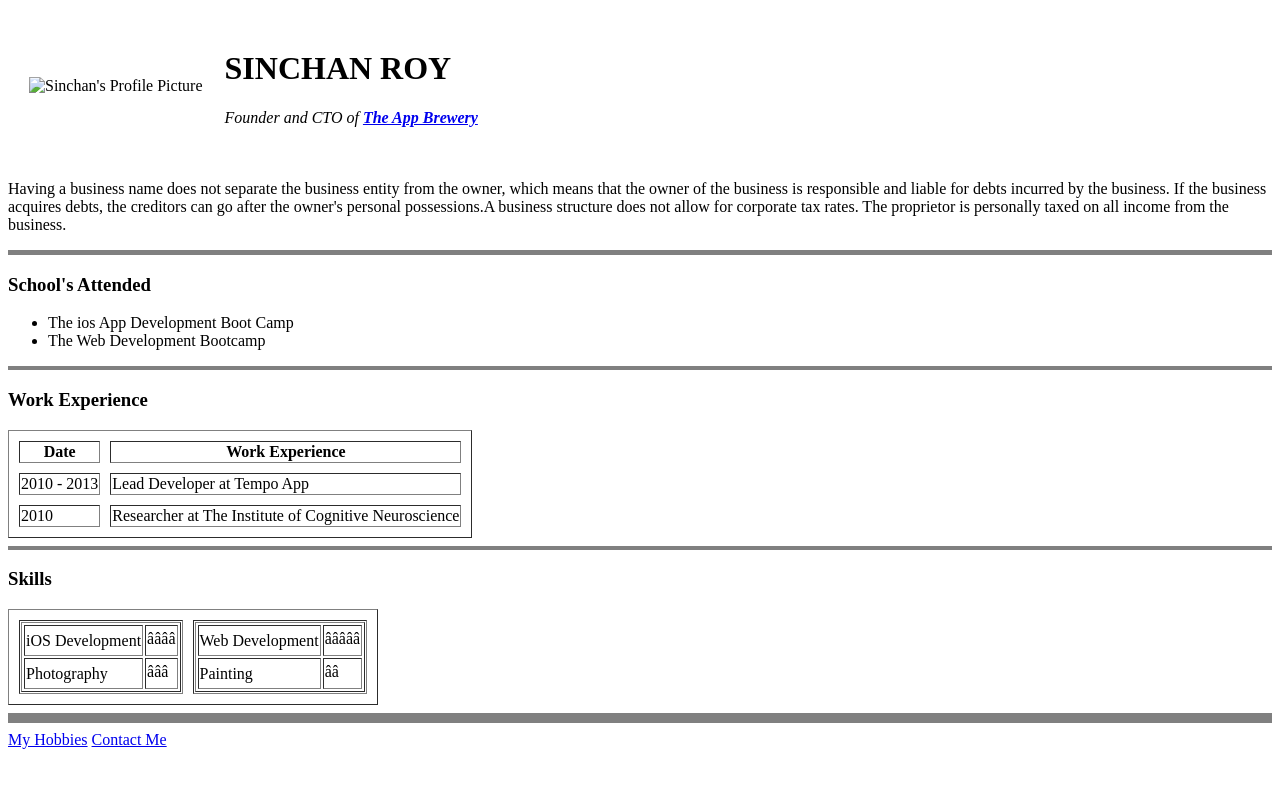
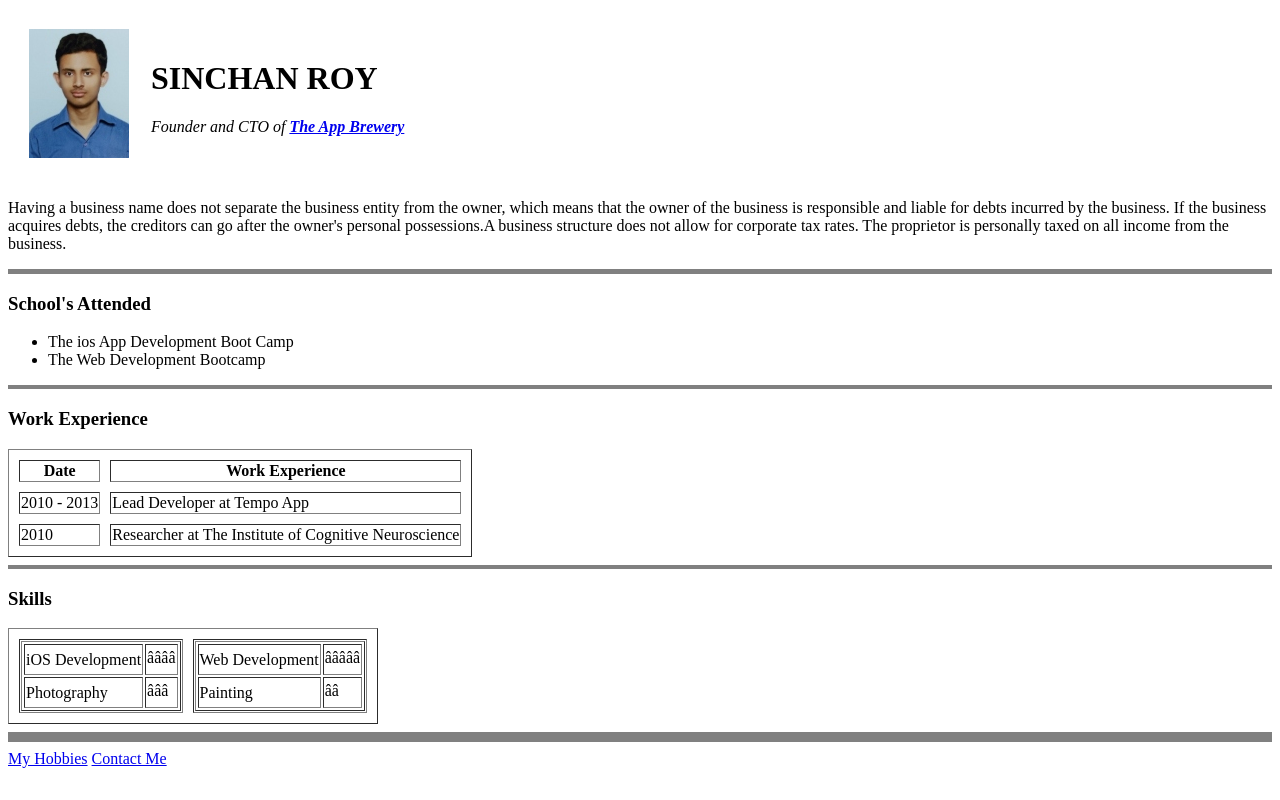
Before and after one commit to sinchannroy/CV, a plain HTML site: page index.html in a window 1280 px wide. Drawn offline with Linux system fonts and the light colour scheme.

Commit message:
Add new cv website files

```diff
--- a/index.html
+++ b/index.html
@@ -11,7 +11,7 @@
         <table cellspacing = "20">
             <tbody>
                 <tr>
-                    <td><img src = "sinchan1.jpg" alt = "Sinchan's Profile Picture"></td>
+                    <td><img src = "images/sinchan1.jpg" alt = "Sinchan's Profile Picture"></td>
                     <td>
                         <h1>SINCHAN ROY</h1>
                         <p><em>Founder and CTO of <strong><a href = "https://appbrewery.com/">The App Brewery</a></strong></em></p>
```
